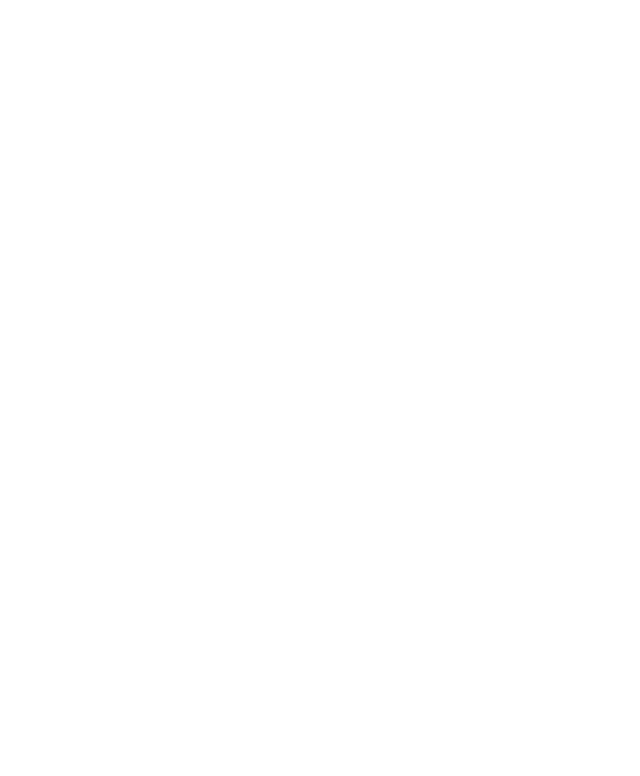
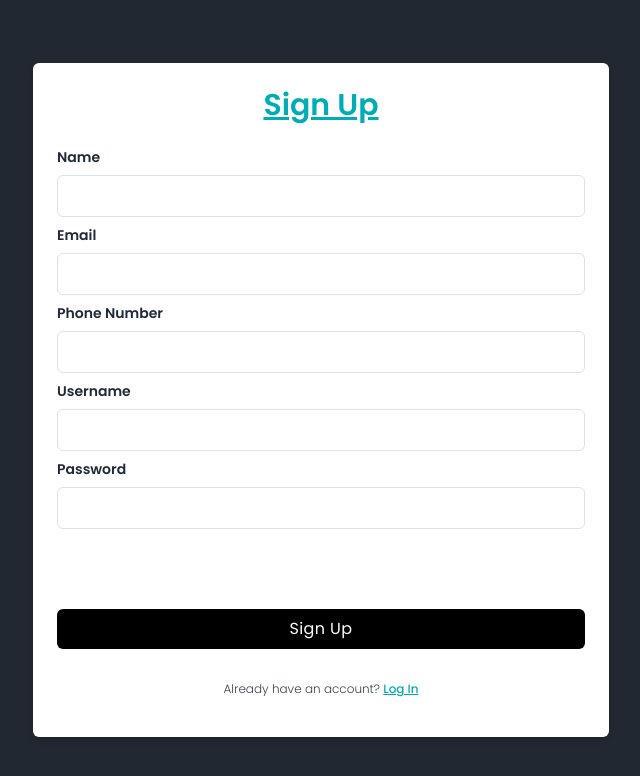
Before and after one commit to Maxainn21/galonline, a React (Create React App) app: page /register in a window 1280 px wide. Before the commit this address had no page. Shown: the top 776 px of the page, without its empty margins (319-959 px from the left). Built offline with nearby package versions, Linux system fonts and the light colour scheme.

Commit message:
loganlogin

```diff
--- a/src/App.js
+++ b/src/App.js
@@ -1,8 +1,9 @@
-import { BrowserRouter as Router, Route, Routes } from 'react-router-dom';
-import Home from './pages/Home';
-import Login from './parts/Logform';
+import { BrowserRouter as Router, Route, Routes } from "react-router-dom";
+import Home from "./pages/Home";
+import Login from "./parts/Logform";
+import Register from "./parts/Regform";
 
-import './App.css';
+import "./App.css";
 
 function App() {
   return (
@@ -11,6 +12,7 @@
         <Routes>
           <Route exact path="/home" element={<Home />} />
           <Route exact path="/login" element={<Login />} />
+          <Route exact path="/register" element={<Register />} />
         </Routes>
       </Router>
     </>
--- a/src/components/Navbar/index.js
+++ b/src/components/Navbar/index.js
@@ -75,7 +75,7 @@
           </div>
           <div className="hidden space-x-2 md:inline-block ">
             <div className="flex space-x-2">
-              <Link>
+              <Link to={"/search"}>
                 <Search />
               </Link>
 
--- a/src/parts/Hero.js
+++ b/src/parts/Hero.js
@@ -24,9 +24,10 @@
             >
               Log In
             </Link>
+
             <Link
               className="text-[#00ADB5] inline-flex font-semibold text-base py-3 px-4 rounded-md mb-4 lg:mb-0 md:mb-0"
-              to={"/sign-up"}
+              to={"/register"}
             >
               Sign Up
             </Link>
--- a/src/parts/Logform.js
+++ b/src/parts/Logform.js
@@ -2,21 +2,21 @@
 
 export default function Login() {
   return (
-    <div className="relative flex flex-col justify-center min-h-screen overflow-hidden">
-      <div className="w-full p-6 m-auto bg-white rounded-md shadow-md lg:max-w-xl">
-        <h1 className="text-3xl font-semibold text-center text-purple-700 underline">
-          Sign in
+    <div className="relative flex flex-col justify-center min-h-screen overflow-hidden bg-[#222831]      ">
+      <div className="w-full p-6 m-auto bg-white rounded-md shadow-2xl lg:max-w-xl">
+        <h1 className="text-3xl font-semibold text-center text-[#00ADB5] underline">
+          Log In
         </h1>
         <form className="mt-6">
           <div className="mb-2">
             <label
-              for="email"
+              for="username"
               className="block text-sm font-semibold text-gray-800"
             >
-              Email
+              Username
             </label>
             <input
-              type="email"
+              type="username"
               className="block w-full px-4 py-2 mt-2 text-purple-700 bg-white border rounded-md focus:border-purple-400 focus:ring-purple-300 focus:outline-none focus:ring focus:ring-opacity-40"
             />
           </div>
@@ -32,11 +32,10 @@
               className="block w-full px-4 py-2 mt-2 text-purple-700 bg-white border rounded-md focus:border-purple-400 focus:ring-purple-300 focus:outline-none focus:ring focus:ring-opacity-40"
             />
           </div>
-          <a href="#" className="text-xs text-purple-600 hover:underline">
-            Forget Password?
-          </a>
+          <br />
+          <br />
           <div className="mt-6">
-            <button className="w-full px-4 py-2 tracking-wide text-white transition-colors duration-200 transform bg-purple-700 rounded-md hover:bg-purple-600 focus:outline-none focus:bg-purple-600">
+            <button className="w-full px-4 py-2 tracking-wide text-white transition-colors duration-200 transform bg-[#222831] rounded-md  focus:outline-none">
               Login
             </button>
           </div>
@@ -45,7 +44,10 @@
         <p className="mt-8 text-xs font-light text-center text-gray-700">
           {" "}
           Don't have an account?{" "}
-          <a href="#" className="font-medium text-purple-600 hover:underline">
+          <a
+            href="/register"
+            className="font-medium text-[#00ADB5] underline hover:underline"
+          >
             Sign up
           </a>
         </p>
--- a/src/parts/Regform.js
+++ b/src/parts/Regform.js
@@ -2,12 +2,25 @@
 
 export default function Register() {
   return (
-    <div className="relative flex flex-col justify-center min-h-screen overflow-hidden">
-      <div className="w-full p-6 m-auto bg-white rounded-md shadow-md lg:max-w-xl">
-        <h1 className="text-3xl font-semibold text-center text-purple-700 underline">
-          Sign in
+    <div className="relative flex flex-col justify-center min-h-screen overflow-hidden bg-[#222831] ">
+      <div className="w-full p-6 mt-30 m-auto bg-white rounded-md shadow-md lg:max-w-xl">
+        <h1 className="text-3xl font-semibold text-center text-[#00ADB5] underline">
+          Sign Up
         </h1>
         <form className="mt-6">
+          <div className="mb-2">
+            <label
+              for="Name"
+              className="block text-sm font-semibold text-gray-800"
+            >
+              Name
+            </label>
+            <input
+              type="Name"
+              className="block w-full px-4 py-2 mt-2 text-purple-700 bg-white border rounded-md focus:border-purple-400 focus:ring-purple-300 focus:outline-none focus:ring focus:ring-opacity-40"
+            />
+          </div>
+
           <div className="mb-2">
             <label
               for="email"
@@ -20,58 +33,62 @@
               className="block w-full px-4 py-2 mt-2 text-purple-700 bg-white border rounded-md focus:border-purple-400 focus:ring-purple-300 focus:outline-none focus:ring focus:ring-opacity-40"
             />
           </div>
+
           <div className="mb-2">
             <label
-              for="password"
+              for="pnumber"
+              className="block text-sm font-semibold text-gray-800"
+            >
+              Phone Number
+            </label>
+            <input
+              type="pnumber"
+              className="block w-full px-4 py-2 mt-2 text-purple-700 bg-white border rounded-md focus:border-purple-400 focus:ring-purple-300 focus:outline-none focus:ring focus:ring-opacity-40"
+            />
+          </div>
+
+          <div className="mb-2">
+            <label
+              for="username"
+              className="block text-sm font-semibold text-gray-800"
+            >
+              Username
+            </label>
+            <input
+              type="username"
+              className="block w-full px-4 py-2 mt-2 text-purple-700 bg-white border rounded-md focus:border-purple-400 focus:ring-purple-300 focus:outline-none focus:ring focus:ring-opacity-40"
+            />
+          </div>
+
+          <div className="mb-2">
+            <label
+              for="pass"
               className="block text-sm font-semibold text-gray-800"
             >
               Password
             </label>
             <input
-              type="password"
+              type="pass"
               className="block w-full px-4 py-2 mt-2 text-purple-700 bg-white border rounded-md focus:border-purple-400 focus:ring-purple-300 focus:outline-none focus:ring focus:ring-opacity-40"
             />
           </div>
-          <div className="mb-2">
-            <label
-              for="password"
-              className="block text-sm font-semibold text-gray-800"
-            >
-              Password
-            </label>
-            <input
-              type="password"
-              className="block w-full px-4 py-2 mt-2 text-purple-700 bg-white border rounded-md focus:border-purple-400 focus:ring-purple-300 focus:outline-none focus:ring focus:ring-opacity-40"
-            />
-          </div>
-          <div className="mb-2">
-            <label
-              for="password"
-              className="block text-sm font-semibold text-gray-800"
-            >
-              Password
-            </label>
-            <input
-              type="password"
-              className="block w-full px-4 py-2 mt-2 text-purple-700 bg-white border rounded-md focus:border-purple-400 focus:ring-purple-300 focus:outline-none focus:ring focus:ring-opacity-40"
-            />
-          </div>
-
-          <a href="#" className="text-xs text-purple-600 hover:underline">
-            Forget Password?
-          </a>
+          <br />
+          <br />
           <div className="mt-6">
-            <button className="w-full px-4 py-2 tracking-wide text-white transition-colors duration-200 transform bg-purple-700 rounded-md hover:bg-purple-600 focus:outline-none focus:bg-purple-600">
-              Login
+            <button className="w-full px-4 py-2 tracking-wide text-white transition-colors duration-200 transform bg-black rounded-md">
+              Sign Up
             </button>
           </div>
         </form>
 
         <p className="mt-8 text-xs font-light text-center text-gray-700">
           {" "}
-          Don't have an account?{" "}
-          <a href="#" className="font-medium text-purple-600 hover:underline">
-            Sign up
+          Already have an account?{" "}
+          <a
+            href="/login"
+            className="font-medium text-[#00ADB5] underline hover:underline"
+          >
+            Log In
           </a>
         </p>
       </div>
```
